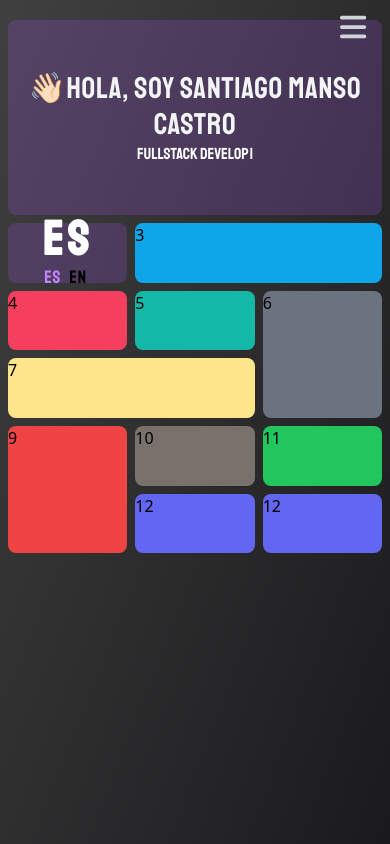
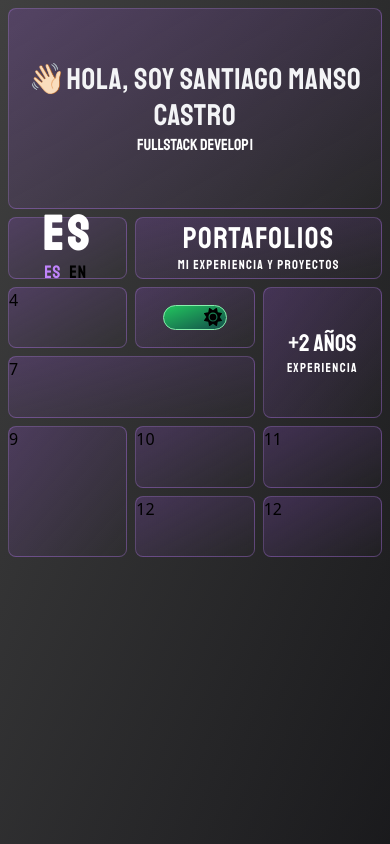
Before and after one commit to santiagomanso/next-portfolio, a Next.js app: page / in a window 390 px wide. Built offline with nearby package versions, Linux system fonts and the light colour scheme; what tailwindcss-animated would draw is missing.

Commit message:
🚀 massive update

```diff
--- a/src/app/page.tsx
+++ b/src/app/page.tsx
@@ -11,7 +11,7 @@ export default function Home() {
   const { language } = useContext(LanguageContext)
 
   return (
-    <Container border justifyCenter>
+    <Container border justifyCenter padding='p-2 lg:px-5 lg:py-4'>
       <PcIntroHome />
       <ResponsiveIntroHome />
     </Container>
--- a/src/components/navbar/mobile-navbar.tsx
+++ b/src/components/navbar/mobile-navbar.tsx
@@ -37,7 +37,10 @@ export default function MobileNavbar({
   }
 
   return (
-    <div className='lg:hidden' ref={menuRef}>
+    <div
+      className={`${location === '/' ? 'hidden' : ''} lg:hidden`}
+      ref={menuRef}
+    >
       {/* OPEN aside button */}
       <button
         onClick={() => setIsOpen(true)}
--- a/src/components/navbar/pc-navbar.tsx
+++ b/src/components/navbar/pc-navbar.tsx
@@ -14,7 +14,7 @@ export default function PcNavbar({
   language,
 }: Props) {
   return (
-    <div className='hidden animate-fade animate-duration-300 animate-ease-in-out animate-delay-200 lg:flex w-full justify-between items-center gap-5 font-secondary text-gray-700 dark:text-slate-300'>
+    <div className='hidden lg:flex w-full justify-between items-center gap-5 font-secondary text-gray-700 dark:text-slate-300'>
       <div
         className={`flex items-center gap-1 cursor-pointer group transition-all ease-in-out duration-150 ${
           location === navData.home.path
--- /dev/null
+++ b/src/components/responsive-intro/components/experience-years.tsx
@@ -0,0 +1,47 @@
+import { LanguageContext } from '@/context/LanguageContext'
+import { useContext } from 'react'
+
+interface TextI {
+  years: {
+    [index: string]: string
+  }
+  experience: {
+    [index: string]: string
+  }
+  asDev: {
+    [index: string]: string
+  }
+}
+
+const text: TextI = {
+  years: {
+    en: '+2 years',
+    es: '+2 años',
+    de: '+2 jahre',
+  },
+  experience: {
+    en: 'experience',
+    es: 'experiencia',
+    de: '+Erfahrung',
+  },
+  asDev: {
+    en: 'as developer',
+    es: 'como desarrollador',
+    de: 'als Entwickler',
+  },
+}
+
+export default function YearsOfExperience() {
+  const { language } = useContext(LanguageContext)
+
+  return (
+    <div className='flex flex-col text-center justify-center items-center gap-0 h-full font-secondary'>
+      <h2 className='text-2xl  text-gray-700 dark:text-white'>
+        {text.years[language]}
+      </h2>
+      <p className='text-[13px] tracking-widest font-secondary text-gray-700 dark:text-white'>
+        {text.experience[language]}
+      </p>
+    </div>
+  )
+}
--- /dev/null
+++ b/src/components/responsive-intro/components/portfolio-link.tsx
@@ -0,0 +1,35 @@
+import { LanguageContext } from '@/context/LanguageContext'
+import { useContext } from 'react'
+
+interface TextI {
+  allMyWork: { [index: string]: string }
+  portfolio: { [index: string]: string }
+}
+
+const text: TextI = {
+  allMyWork: {
+    en: 'my work and projects',
+    es: 'mi experiencia y proyectos',
+    de: 'meine Arbeiten und Projekte',
+  },
+  portfolio: {
+    en: 'portfolio',
+    es: 'portafolios',
+    de: 'portfolio',
+  },
+}
+
+export default function PortfolioLink() {
+  const { language } = useContext(LanguageContext)
+
+  return (
+    <div className='flex flex-col justify-center text-center items-center h-full'>
+      <h2 className='font-secondary text-3xl tracking-wider text-gray-700 dark:text-white'>
+        {text.portfolio[language]}
+      </h2>
+      <p className='font-secondary tracking-widest text-[13px] text-gray-700 dark:text-white'>
+        {text.allMyWork[language]}
+      </p>
+    </div>
+  )
+}
--- a/src/components/responsive-intro/responsive-intro-home.tsx
+++ b/src/components/responsive-intro/responsive-intro-home.tsx
@@ -1,27 +1,54 @@
+import Link from 'next/link'
 import LanguageSwitcher from '../language-switcher'
 import ResponsiveHeaderTypewritter from './components/header-typewritter'
+import MyExperience from './components/portfolio-link'
 import ResponsiveLanguageSwitcher from './components/responsive-language-switcher'
+import PortfolioLink from './components/portfolio-link'
+import YearsOfExperience from './components/experience-years'
+import ThemeSwitcher from '../theme-switcher'
 
 export default function ResponsiveIntroHome() {
   return (
     <section className='lg:hidden h-full w-full grid grid-cols-3 grid-rows-12 gap-2 overflow-auto'>
-      <article className='rounded-lg bg-purple-500/20 col-span-3 row-span-3 flex flex-col justify-center'>
+      <article className='border border-purple-400/30 rounded-lg bg-gradient-to-br from-slate-100 to-gray-400 dark:from-purple-500/20 col-span-3 row-span-3 flex flex-col justify-center'>
         <ResponsiveHeaderTypewritter />
       </article>
-      <article className='rounded-lg bg-purple-500/20'>
+      <article className='border border-purple-400/30 rounded-lg bg-gradient-to-br from-slate-100 to-gray-400 dark:from-purple-500/20'>
         <ResponsiveLanguageSwitcher />
       </article>
-      <article className='rounded-lg bg-sky-500 col-span-2'>3</article>
-      <article className='rounded-lg bg-rose-500'>4</article>
-      <article className='rounded-lg bg-teal-500'>5</article>
-      <article className='rounded-lg bg-gray-500 row-span-2'>6</article>
-      <article className='rounded-lg bg-amber-200 col-span-2'>7</article>
-      <article className='rounded-lg bg-red-500 row-span-2'>9</article>
-      <article className='rounded-lg bg-stone-500'>10</article>
-      <article className='rounded-lg bg-green-500'>11</article>
-      <article className='rounded-lg bg-indigo-500'>12</article>
-
-      <article className='rounded-lg bg-indigo-500'>12</article>
+      <Link
+        href='/portfolio'
+        className='border border-purple-400/30 rounded-lg bg-gradient-to-br from-slate-100 to-gray-400 dark:from-purple-500/20 col-span-2'
+      >
+        <PortfolioLink />
+      </Link>
+      <article className='border border-purple-400/30 rounded-lg bg-gradient-to-br from-slate-100 to-gray-400 dark:from-purple-500/20 '>
+        4
+      </article>
+      <article className='border border-purple-400/30 rounded-lg bg-gradient-to-br from-slate-100 to-gray-400 dark:from-purple-500/20 h-full justify-center items-center flex'>
+        <ThemeSwitcher isResponsive />
+      </article>
+      <article className='border border-purple-400/30 rounded-lg bg-gradient-to-br from-slate-100 to-gray-400 dark:from-purple-500/20  row-span-2'>
+        <YearsOfExperience />
+      </article>
+      <article className='border border-purple-400/30 rounded-lg bg-gradient-to-br from-slate-100 to-gray-400 dark:from-purple-500/20 0  col-span-2'>
+        7
+      </article>
+      <article className='border border-purple-400/30 rounded-lg bg-gradient-to-br from-slate-100 to-gray-400 dark:from-purple-500/20  row-span-2'>
+        9
+      </article>
+      <article className='border border-purple-400/30 rounded-lg bg-gradient-to-br from-slate-100 to-gray-400 dark:from-purple-500/20  '>
+        10
+      </article>
+      <article className='border border-purple-400/30 rounded-lg bg-gradient-to-br from-slate-100 to-gray-400 dark:from-purple-500/20 '>
+        11
+      </article>
+      <article className='border border-purple-400/30 rounded-lg bg-gradient-to-br from-slate-100 to-gray-400 dark:from-purple-500/20 '>
+        12
+      </article>
+      <article className='border border-purple-400/30 rounded-lg bg-gradient-to-br from-slate-100 to-gray-400 dark:from-purple-500/20 '>
+        12
+      </article>
     </section>
   )
 }
--- a/src/components/theme-switcher.tsx
+++ b/src/components/theme-switcher.tsx
@@ -5,9 +5,10 @@ import React, { SetStateAction, useEffect, useState } from 'react'
 
 interface Props {
   setOpen?: React.Dispatch<SetStateAction<boolean>>
+  isResponsive?: boolean
 }
 
-const ThemeSwitcher = ({ setOpen }: Props) => {
+const ThemeSwitcher = ({ setOpen, isResponsive }: Props) => {
   const [isSelected, setIsSelected] = useState('dark')
   const handleSelect = () => {
     if (setOpen) {
@@ -23,16 +24,26 @@ const ThemeSwitcher = ({ setOpen }: Props) => {
   }, [isSelected])
 
   return (
-    <div onClick={handleSelect} className='flex transition-colors rounded-full'>
+    <div
+      onClick={handleSelect}
+      className={`flex transition-colors rounded-full ${
+        isResponsive
+          ? 'bg-gradient-to-br from-slate-800 to-blue-800 dark:from-green-500 dark:to-teal-900 border h-[25px] px-2 border-sky-100 dark:border-green-300 w-[64px]'
+          : ''
+      }`}
+    >
       <div
-        className={`${
-          isSelected === 'dark' ? 'translate-x-full ' : 'translate-x-0 '
-        } transition-all ease-in-out duration-300 flex justify-center items-center`}
+        className={`transition-all ease-in-out duration-300 flex justify-center items-center ${
+          isSelected === 'dark' ? 'translate-x-[32px] ' : 'translate-x-0 '
+        } `}
       >
         {isSelected === 'dark' ? (
-          <FontAwesomeIcon icon={faSun} className={`text-xl cursor-pointer`} />
+          <FontAwesomeIcon
+            icon={faSun}
+            className={`text-lg cursor-pointer ${isResponsive ? '' : ''}`}
+          />
         ) : (
-          <FontAwesomeIcon icon={faMoon} className={`text-xl cursor-pointer`} />
+          <FontAwesomeIcon icon={faMoon} className={`text-lg cursor-pointer`} />
         )}
       </div>
     </div>
```
